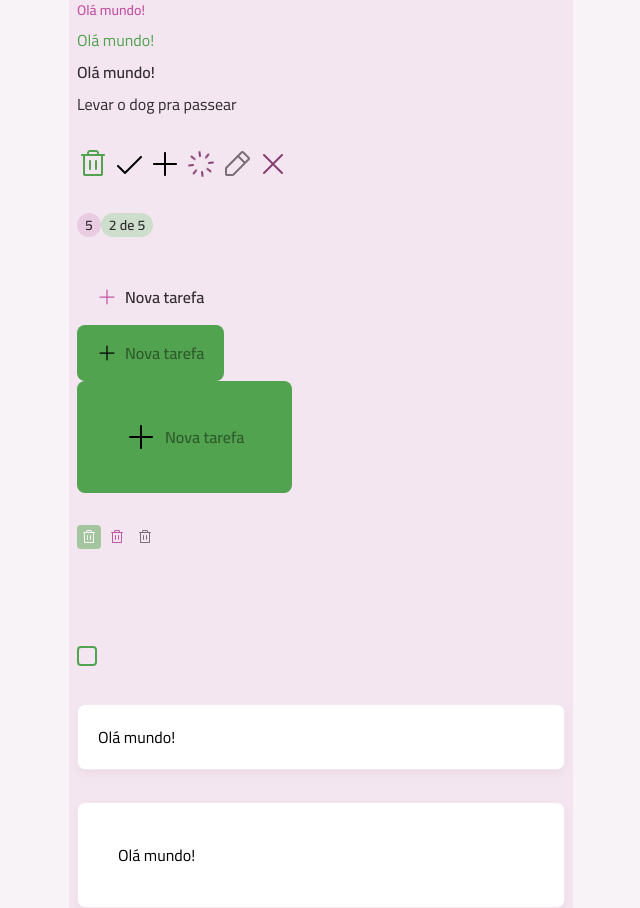
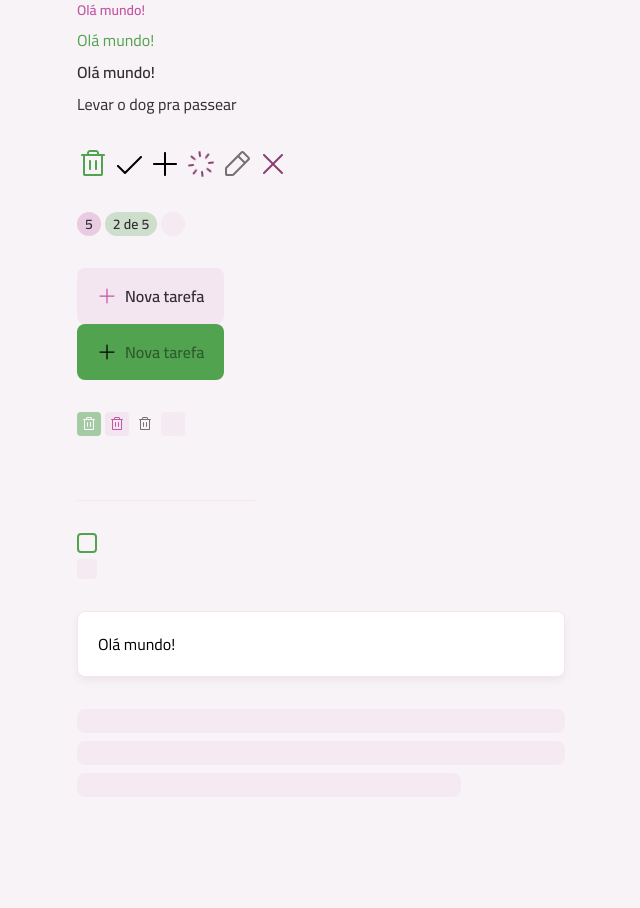
Before and after one commit to Edwsilva/reactTodoList, a React (Vite) app: page / in a window 1280 px wide. Shown: the whole page, without its empty margins (319-959 px from the left). After the commit the page ends 800 px from the top, so only its background shows below. Built offline with nearby package versions, Linux system fonts and the light colour scheme.

Commit message:
Ajuste dos componentes para receber o skeleton

```diff
--- a/src/App.tsx
+++ b/src/App.tsx
@@ -18,10 +18,11 @@
 import InputCheckbox from "./components/input-checkbox";
 import Card from "./components/card";
 import Container from "./components/container";
+import Skeleton from "./components/skeleton";
 
 export default function App() {
   return (
-    <Container className="bg-gray-200">
+    <Container>
       <div className="grid gap-8">
         <div className="flex flex-col gap-2">
           <Text variant="body-sm-bold" className="text-pink-base">
@@ -41,25 +42,27 @@
           <Icon svg={XIcon} className="fill-pink-dark" />
         </div>
 
-        <div>
+        <div className="flex gap-1">
           <Badge variant="secondary">5</Badge>
           <Badge variant="primary" className="secondary">
             2 de 5
           </Badge>
+          <Badge loading></Badge>
         </div>
         <div>
           <Button icon={PlusIcon}>Nova tarefa</Button>
           <Button icon={PlusIcon} variant="secondary">
             Nova tarefa
           </Button>
-          <Button icon={PlusIcon} variant="secondary" size="lg">
-            Nova tarefa
-          </Button>
+          {/* <Button icon={PlusIcon} variant="secondary" size="lg">
+              Nova tarefa
+            </Button> */}
         </div>
         <div className="flex gap-1">
           <ButtonIcon icon={TrashIcon} disabled />
           <ButtonIcon icon={TrashIcon} variant="secondary" />
           <ButtonIcon icon={TrashIcon} variant="tertiary" />
+          <ButtonIcon icon={TrashIcon} loading />
         </div>
 
         <div>
@@ -67,12 +70,20 @@
         </div>
         <div>
           <InputCheckbox />
+          <InputCheckbox loading />
         </div>
         <div>
           <Card size="md">Olá mundo!</Card>
         </div>
-        <div>
-          <Card size="lg">Olá mundo!</Card>
+        {/* <div>
+            <Card size="lg">Olá mundo!</Card>
+          </div> */}
+
+        <div className="space-y-2">
+          {/* Todo skeleton precisa de um hight */}
+          <Skeleton className="h-6" />
+          <Skeleton className="h-6" />
+          <Skeleton className="w-96 h-6" />
         </div>
       </div>
     </Container>
--- a/src/components/badge.tsx
+++ b/src/components/badge.tsx
@@ -1,5 +1,6 @@
-import { cva, type VariantProps } from "class-variance-authority";
+import { cva, cx, type VariantProps } from "class-variance-authority";
 import Text from "./text";
+import Skeleton from "./skeleton";
 
 // Definindo o background
 export const badgeVariants = cva(
@@ -7,6 +8,7 @@
   {
     variants: {
       variant: {
+        none: "",
         primary: "bg-green-light",
         secondary: "bg-pink-light",
       },
@@ -26,6 +28,7 @@
 export const badgeTextVariants = cva("", {
   variants: {
     variant: {
+      none: "",
       primary: "text-green-dark",
       secondary: "text-pink-dark",
     },
@@ -37,15 +40,41 @@
 
 interface BadgeProps
   extends React.ComponentProps<"div">,
-    VariantProps<typeof badgeVariants> {}
+    VariantProps<typeof badgeVariants> {
+  loading?: boolean;
+}
+export const badgeSkeletonVariants = cva("", {
+  variants: {
+    size: {
+      sm: "w-6 h-6",
+    },
+  },
+  defaultVariants: {
+    size: "sm",
+  },
+});
 
 export default function Badge({
   variant,
   size,
   className,
   children,
+  loading,
   ...props
 }: BadgeProps) {
+  if (loading) {
+    // quando não tenho valores renderizo uma bola rounded: "full"
+    return (
+      <Skeleton
+        rounded="full"
+        className={cx(
+          badgeVariants({ variant: "none" }),
+          badgeSkeletonVariants({ size }),
+          className
+        )}
+      />
+    );
+  }
   return (
     <div className={badgeVariants({ variant, size, className })} {...props}>
       <Text variant="body-sm-bold">{children}</Text>
--- a/src/components/button-icon.tsx
+++ b/src/components/button-icon.tsx
@@ -1,5 +1,6 @@
 import { cva, type VariantProps } from "class-variance-authority";
 import Icon from "./icon";
+import Skeleton from "./skeleton";
 
 export const buttonIconVariants = cva(
   `
@@ -8,6 +9,8 @@
   {
     variants: {
       variant: {
+        // nome mantém a cor do skeleton
+        none: "",
         primary: "bg-green-base hover:bg-green-dark",
         secondary: "bg-gray-200 hover:bg-pink-base",
         tertiary: "bg-transparent hover:bg-gray-200",
@@ -32,11 +35,14 @@
   extends Omit<React.ComponentProps<"button">, "disabled" | "size">,
     VariantProps<typeof buttonIconVariants> {
   icon: React.ComponentProps<typeof Icon>["svg"];
+  loading?: boolean;
 }
 
 export const buttonIconIconVariants = cva("transition", {
   variants: {
     variant: {
+      // nome mantém a cor do skeleton
+      none: "",
       primary: "fill-white",
       secondary: "fill-pink-base group-hover:fill-white",
       tertiary: "fill-gray-300 group-hover:fill-gray-400",
@@ -57,8 +63,17 @@
   disabled,
   className,
   icon,
+  loading,
   ...props
 }: ButtonIconProps) {
+  if (loading) {
+    return (
+      <Skeleton
+        rounded="sm"
+        className={buttonIconVariants({ variant: "none", size, className })}
+      />
+    );
+  }
   return (
     <button
       className={buttonIconVariants({ className, variant, size, disabled })}
--- a/src/components/input-checkbox.tsx
+++ b/src/components/input-checkbox.tsx
@@ -1,6 +1,7 @@
 import { cva, type VariantProps } from "class-variance-authority";
 import CheckIcon from "../assets/icons/check.svg?react";
 import Icon from "./icon";
+import Skeleton from "./skeleton";
 
 export const inputCheckboxWrapperVariants = cva(`
     inline-flex items-center justify-center relative group
@@ -9,13 +10,21 @@
 export const inputCheckboxVariants = cva(
   `
   appearance-none peer flex items-center justify-center cursor-pointer
-  border-2 border-solid transition  border-green-base
-  hover:border-green-dark hover:bg-green-dark/20
-  checked:border-green-base checked:bg-green-base
-  group-hover:checked:border-green-dark group-hover:checked:bg-green-dark
+  transition  border-green-base
+
 `,
   {
     variants: {
+      variant: {
+        none: "",
+        default: `
+          border-2 border-solid
+          hover:border-green-dark hover:bg-green-dark/20
+          checked:border-green-base checked:bg-green-base
+          group-hover:checked:border-green-dark group-hover:checked:bg-green-dark
+
+        `,
+      },
       size: {
         md: "w-5 h-5 rounded-sm",
       },
@@ -24,6 +33,7 @@
       },
     },
     defaultVariants: {
+      variant: "default",
       size: "md",
       disabled: false,
     },
@@ -49,19 +59,31 @@
 
 interface InputCheckboxProps
   extends VariantProps<typeof inputCheckboxVariants>,
-    Omit<React.ComponentProps<"input">, "size" | "disabled"> {}
+    Omit<React.ComponentProps<"input">, "size" | "disabled"> {
+  loading?: boolean;
+}
 
 export default function InputCheckbox({
   size,
   disabled,
   className,
+  variant,
+  loading,
   ...props
 }: InputCheckboxProps) {
+  if (loading) {
+    return (
+      <Skeleton
+        rounded="sm"
+        className={inputCheckboxVariants({ variant: "none", size })}
+      />
+    );
+  }
   return (
     <label className={inputCheckboxWrapperVariants({ className })}>
       <input
         type="checkbox"
-        className={inputCheckboxVariants({ size, disabled })}
+        className={inputCheckboxVariants({ variant, size, disabled })}
         {...props}
       />
       <Icon className={inputCheckboxIconVariants({ size })} svg={CheckIcon} />
--- /dev/null
+++ b/src/components/skeleton.tsx
@@ -0,0 +1,34 @@
+import { cva, type VariantProps } from "class-variance-authority";
+
+export const skeletonVariants = cva(
+  // pointer-events-none evita que o skeleton tenha qq tipo de evento
+  `
+    animate-pulse bg-gray-200 pointer-events-none
+  `,
+  {
+    variants: {
+      rounded: {
+        sm: "rounded-sm",
+        lg: "rounded-lg",
+        full: "rounded-full",
+      },
+    },
+    defaultVariants: {
+      rounded: "lg",
+    },
+  }
+);
+
+interface SkeletonProps
+  extends VariantProps<typeof skeletonVariants>,
+    React.ComponentProps<"div"> {}
+
+export default function Skeleton({
+  rounded,
+  className,
+  ...props
+}: SkeletonProps) {
+  return (
+    <div className={skeletonVariants({ rounded, className })} {...props} />
+  );
+}
```
